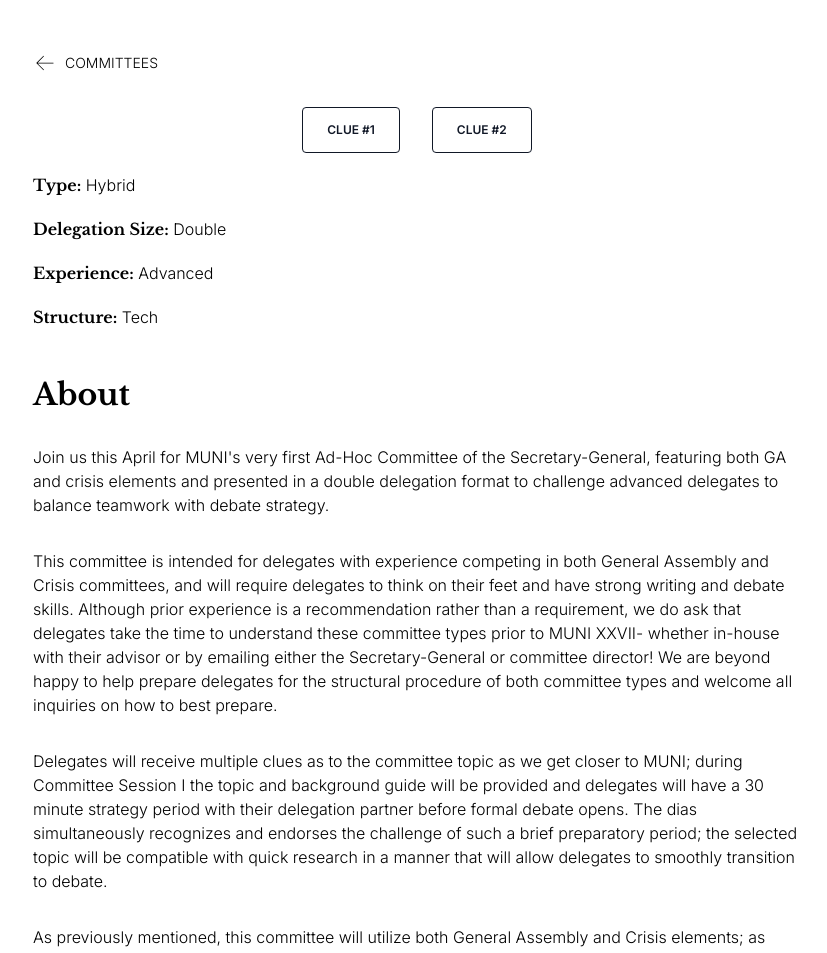
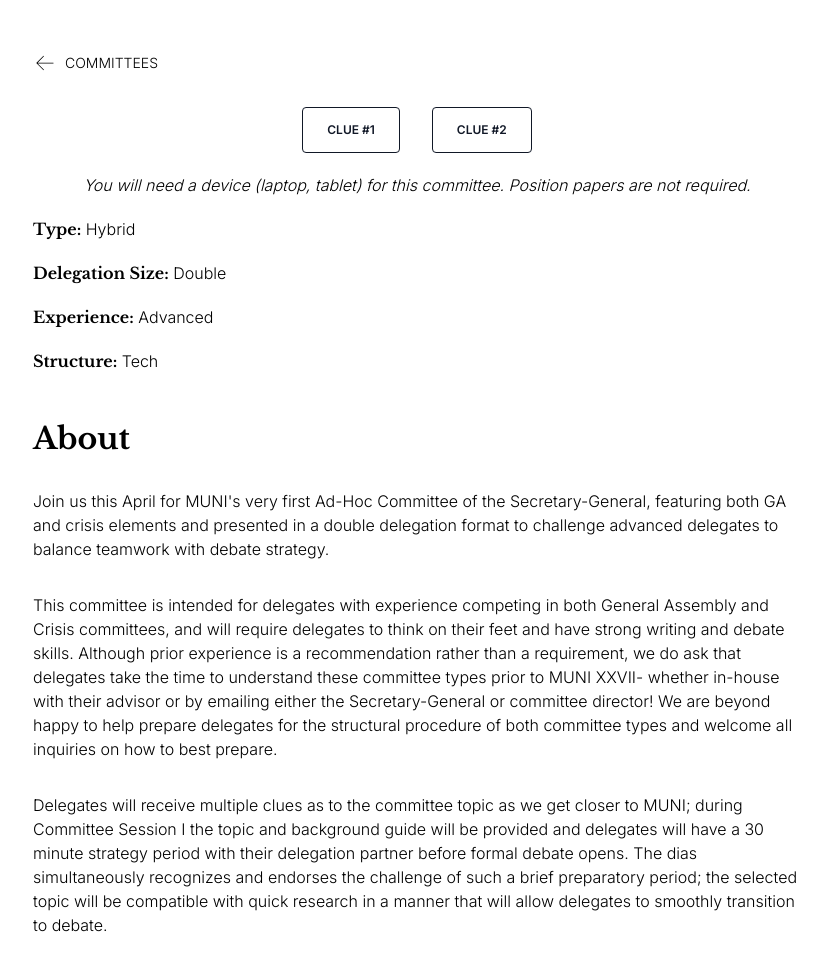
Before and after one commit to illinoismun/illinoismun.github.io, a website: page adhoc.html in a window 1280 px wide. Shown: the part 797-1750 px from the top of the page, without its empty margins (223-1050 px from the left). Drawn offline with nearby package versions, Linux system fonts and the light colour scheme; grey boxes are pictures that could not be loaded.

Commit message:
added tech/papers

```diff
--- a/adhoc.html
+++ b/adhoc.html
@@ -119,6 +119,9 @@
                             <p class="text-xs uppercase">Clue #2</p>
                         </button>
                     </a>
+                </div>
+                <div class="flex items-center justify-center text-center pt-5">
+                    <p class="italic text-base font-light font-sans">You will need a device (laptop, tablet) for this committee. Position papers are not required.</p>
                 </div>
                 <p class="text-base font-light font-sans pt-5"><span class="font-bold font-serif">Type:</span> Hybrid
                 </p>
```
Also changed, not shown: disec2.html (+3 -0 lines), icj.html (+3 -0 lines), olympians.html (+3 -0 lines), russian.html (+3 -0 lines), unesco.html (+3 -0 lines).
